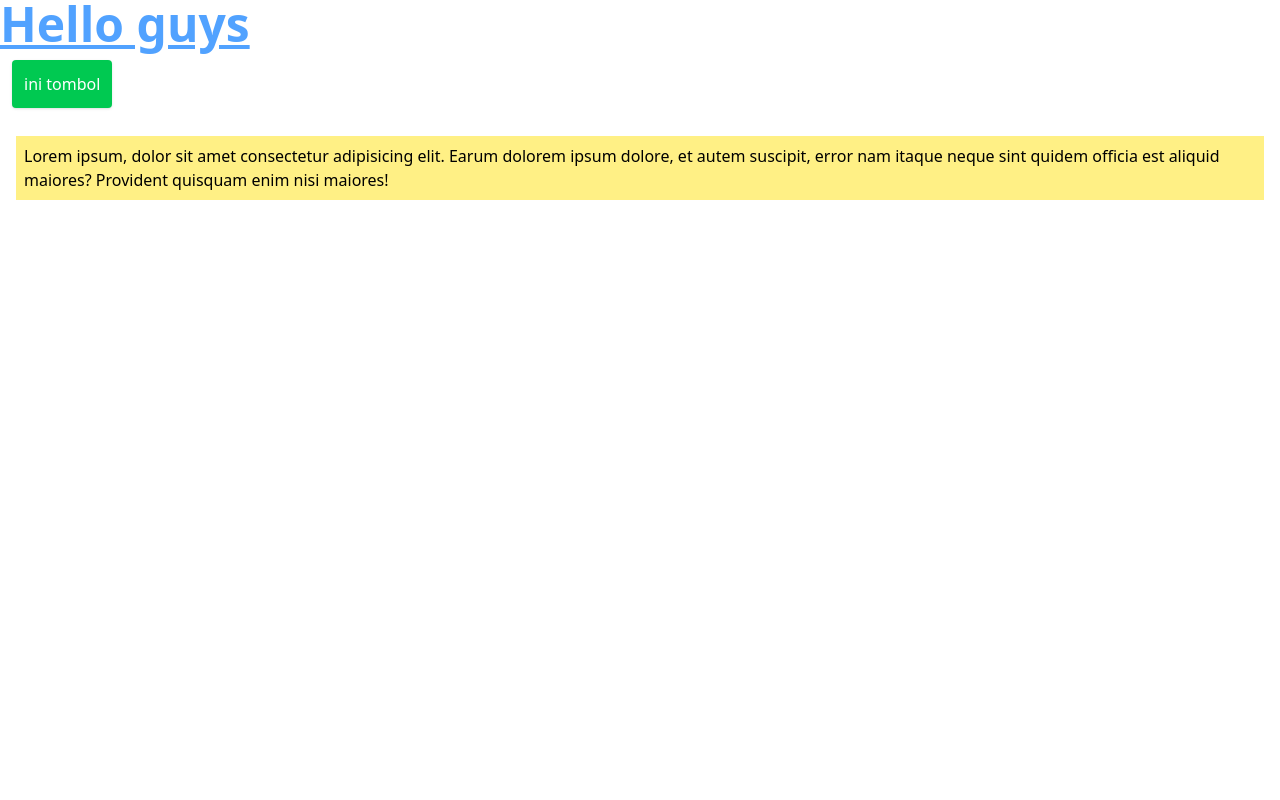
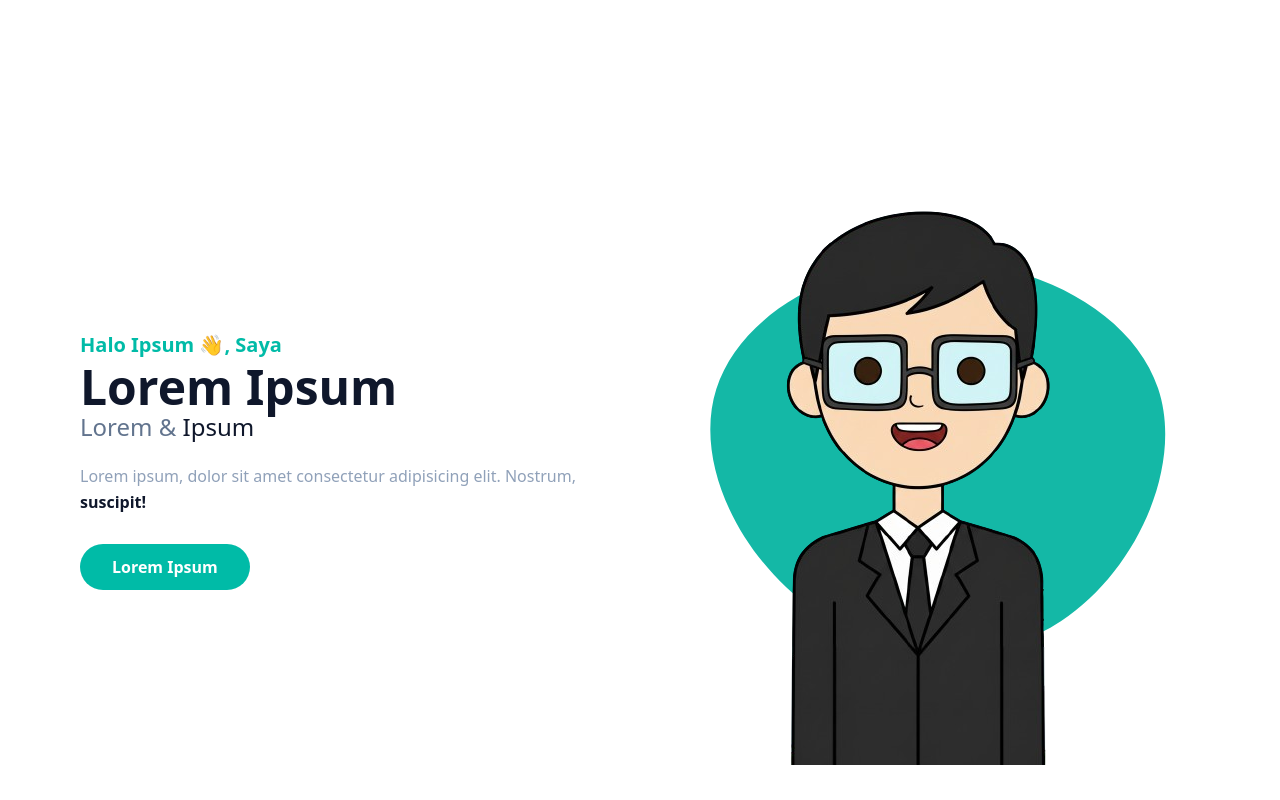
Before and after one commit to pendragonnn/belajar-tailwind-lagi, a website: page public/index.html in a window 1280 px wide. Drawn offline with Linux system fonts and the light colour scheme.

Commit message:
feat[exercise-portfolio]: add hero section

```diff
--- a/public/index.html
+++ b/public/index.html
@@ -1,32 +1,51 @@
 <!doctype html>
 <html>
+
 <head>
   <meta charset="UTF-8" />
   <meta name="viewport" content="width=device-width, initial-scale=1.0" />
-    <!-- menggunakan CDN -->
-    <!-- <script src="https://cdn.jsdelivr.net/npm/@tailwindcss/browser@4"></script> -->
-    <title>Coba Tailwind</title>
+  <title>Exercise Portfolio</title>
 
-    <!-- menggunakan Tailwind CLI -->
   <link href="../src/output.css" rel="stylesheet">
 </head>
+
 <body>
-    <!-- menggunakan CDN -->
-    <!-- <h1 class="text-3xl font-bold">
-      Hello guys
-    </h1> -->
 
-    <!-- menggunakan tailwind cli -->
-    <h1 class="text-5xl font-bold text-blue-400">
-      Hello guys
-    </h1>
+  <!-- Hero Section Start -->
+  <section id="home" class="pt-36">
+    <div class="container md:px-16 mx-auto">
+      <div class="flex flex-wrap">
+        <div class="w-full self-center px-4 lg:w-1/2">
+          <h1 class="text-base font-semibold text-primary md:text-xl">Halo Ipsum 👋, Saya <span
+              class="block font-bold text-dark text-4xl mt-1 lg:text-5xl">Lorem Ipsum</span></h1>
+          <h2 class="font-medium text-slate-500 text-lg mb-5 lg:text-2xl">Lorem & <span class="text-dark">Ipsum</span></h2>
+          <p class="font-medium text-slate-400 mb-10 leading-relaxed">
+            Lorem ipsum, dolor sit amet consectetur adipisicing elit. Nostrum, <span
+              class="text-dark font-bold">suscipit!</span>
+          </p>
 
-    <a href="#" class="bg-green-500 hover:bg-green-700 p-3 text-white inline-block m-3 rounded shadow">
-      ini tombol
-    </a>
+          <a href="#"
+            class="text-base font-bold bg-primary py-3 px-8 rounded-full hover:shadow-lg hover:opacity-80 transition duration-300 ease-in-out text-white">Lorem
+            Ipsum</a>
+        </div>
 
-    <p class="m-4 bg-yellow-200 p-2">
-      Lorem ipsum, dolor sit amet consectetur adipisicing elit. Earum dolorem ipsum dolore, et autem suscipit, error nam itaque neque sint quidem officia est aliquid maiores? Provident quisquam enim nisi maiores!
-    </p>
+        <div class="w-full self-end px-4 lg:w-1/2 overflow-hidden md:overflow-visible">
+          <div class="mt-10 relative lg:mt-9 md:right-0">
+            <img src="../src/image/avatar.png" alt="avatar" class="max-1-full mx-auto">
+            <span class="absolute top-20 -z-10 left-1/2 -translate-x-1/2 md:scale-150">
+              <svg width="400" height="400" viewBox="0 0 200 200" xmlns="http://www.w3.org/2000/svg">
+                <path fill="#14b8a6"
+                  d="M63.9,-19.9C71.2,1.8,57.6,31.2,37,44.7C16.3,58.3,-11.3,56,-31.7,41.6C-52.1,27.3,-65.3,0.9,-58.8,-19.7C-52.3,-40.3,-26.2,-55.1,1.1,-55.4C28.3,-55.8,56.6,-41.7,63.9,-19.9Z"
+                  transform="translate(100 100) scale(1.2)" />
+              </svg>
+            </span>
+          </div>
+        </div>
+      </div>
+    </div>
+  </section>
+  <!-- Hero Section End -->
+
 </body>
+
 </html>
--- a/src/input.css
+++ b/src/input.css
@@ -6,6 +6,9 @@
 @theme {
   --animate-wiggle: wiggle 1s ease-in-out infinite;
   --color-bermuda: #78dcca;
+  --color-primary: var(--color-teal-500);
+  --color-dark: var(--color-slate-900);
+  --breakpoint-2xl: 1320px;
 
   @keyframes wiggle {
     0%,
@@ -19,11 +22,11 @@
 }
 
 @layer base {
-  h1 {
+  /* h1 {
     font-size: var(--text-6xl);
     text-decoration: underline;
     color:
-  }
+  } */
 }
 
 @layer utilities {
```
Also changed, not shown: src/image/avatar.png (added), src/output.css. Lines whose indentation alone changed are shown as unchanged.
